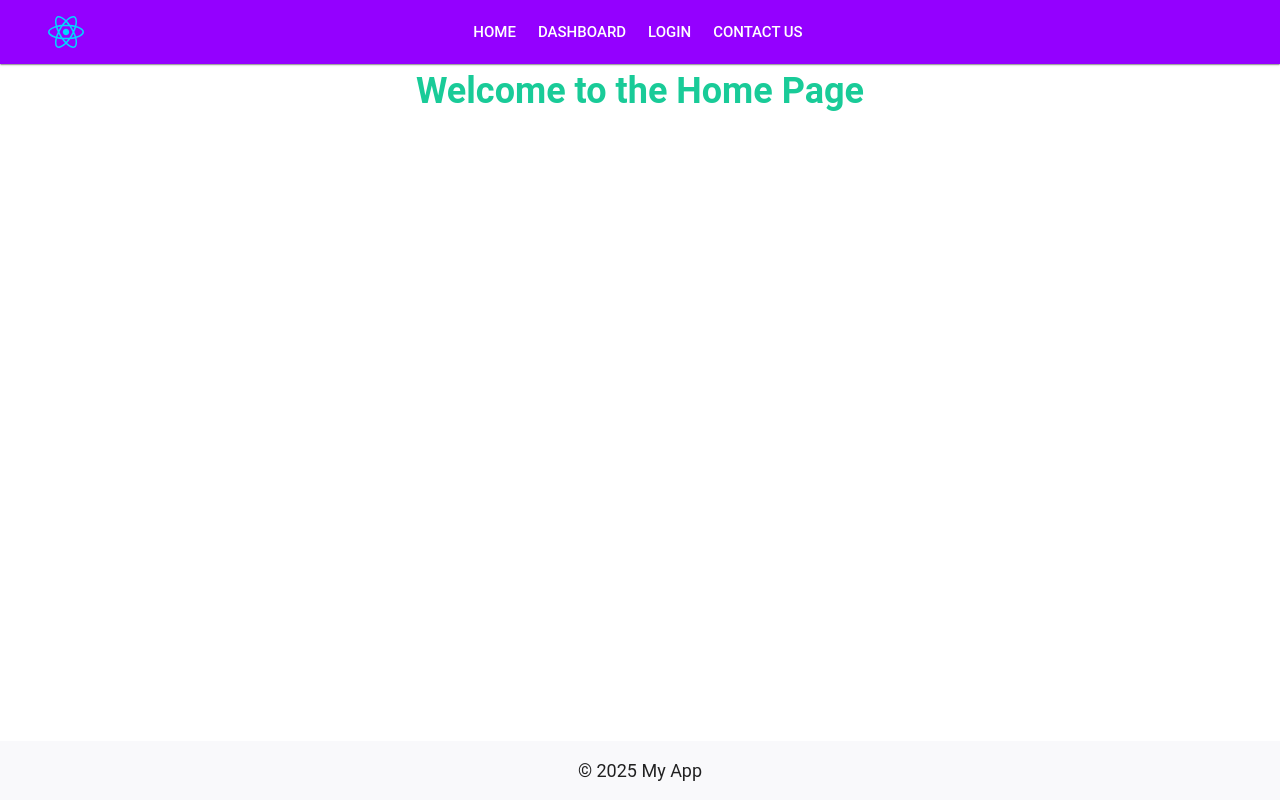
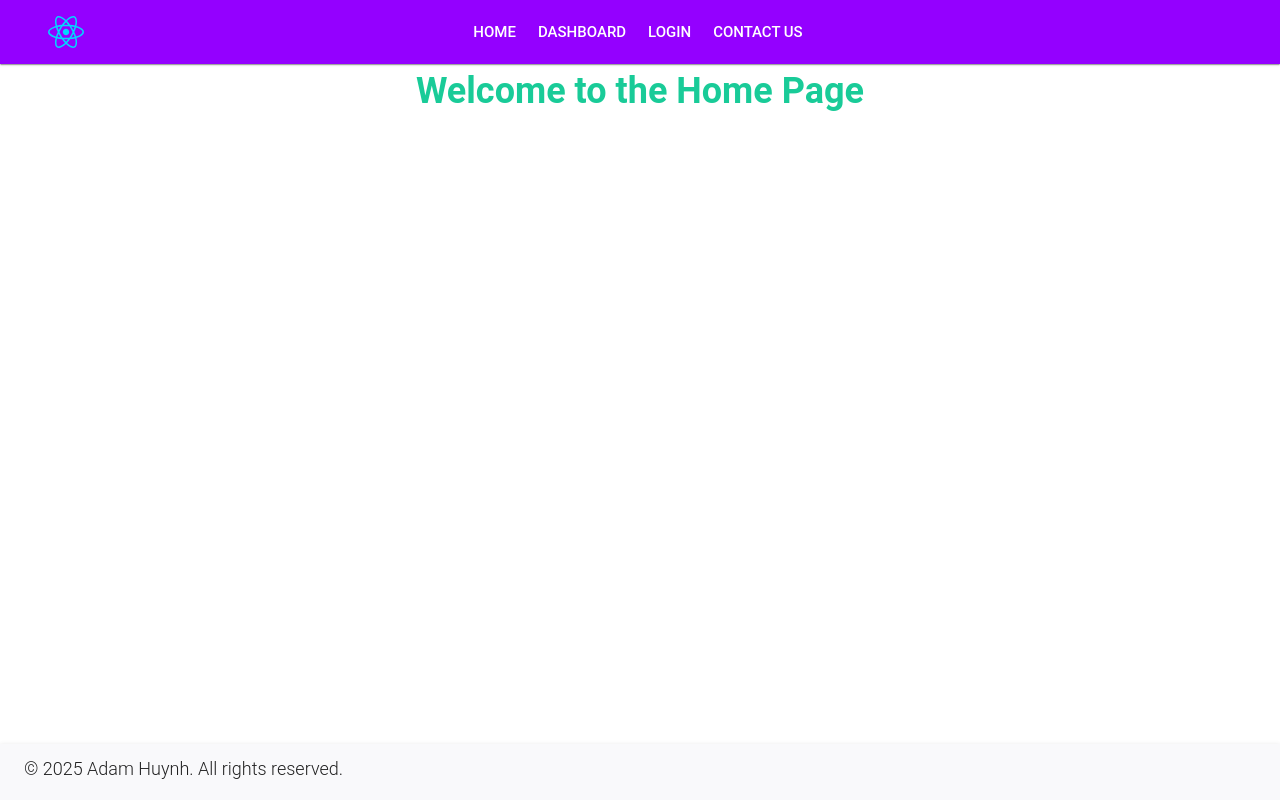
Before and after one commit to daTaHere/portfolio-samples, a React (Vite) app: page / in a window 1280 px wide. Built offline with nearby package versions, Linux system fonts and the light colour scheme; some icons are missing.

Commit message:
refactored footer

```diff
--- a/src/components/Footer.tsx
+++ b/src/components/Footer.tsx
@@ -1,23 +1,41 @@
-import { Box, Container, Typography } from '@mui/material';
+import { Box, Container, IconButton, Typography } from '@mui/material';
+import { footerIcons } from '../config/footerIcons';
 
 function Footer() {
   return (
+    <>
       <Box
-      component="footer"
         sx={{
-        py: 2,
+          display: 'flex',
+          minWidth: '100vw',
           mt: 'auto',
-        textAlign: 'center',
-        minWidth: '100vw',
+          alignItems: 'center',
           bgcolor: 'background.paper',
+          boxShadow: 2,
         }}
       >
-      <Container maxWidth="sm">
-        <Typography variant="body2">
-          © {new Date().getFullYear()} My App
+        <Container
+          maxWidth="xl"
+          sx={{
+            display: 'flex',
+            justifyContent: 'space-between',
+            alignItems: 'center',
+            my: 1,
+          }}
+        >
+          <Typography variant="body2" gutterBottom>
+            © 2025 Adam Huynh. All rights reserved.
           </Typography>
+          <Box>
+            {footerIcons.map(({ icon: Icon, label, url }) => (
+              <IconButton color="inherit" key={label} href={url}>
+                <Icon />
+              </IconButton>
+            ))}
+          </Box>
         </Container>
       </Box>
+    </>
   );
 }
 
--- a/src/components/NavBar.tsx
+++ b/src/components/NavBar.tsx
@@ -35,7 +35,7 @@ export const NavBar: React.FC = () => {
   };
 
   return (
-    <AppBar position="static" color="primary" sx={{ boxShadow: 1 }}>
+    <AppBar position="static" sx={{ boxShadow: 1 }}>
       <Container maxWidth="xl">
         <Toolbar sx={{ justifyContent: 'space-between' }}>
           <Box
--- a/src/components/menus/LoginMenu.tsx
+++ b/src/components/menus/LoginMenu.tsx
@@ -4,7 +4,6 @@ import { useTheme } from '@mui/material/styles';
 import { useAuthContext } from '../../context/AuthContext';
 import { mockAvailableUsers } from '../../data/mockAvailableUsers';
 import LoginIcon from '@mui/icons-material/Login';
-const userOptions = mockAvailableUsers;
 
 export const LoginMenu = () => {
   const [anchorEl, setAnchorEl] = useState<null | HTMLElement>(null);
@@ -60,7 +59,7 @@ export const LoginMenu = () => {
           onClose={handleMenuClose}
           slotProps={{}}
         >
-          {userOptions.map((user) => {
+          {mockAvailableUsers.map((user) => {
             const Icon = user.icon;
             return (
               <MenuItem
--- /dev/null
+++ b/src/config/footerIcons.tsx
@@ -0,0 +1,22 @@
+import GitHubIcon from '@mui/icons-material/GitHub';
+import LinkedInIcon from '@mui/icons-material/LinkedIn';
+import EmailIcon from '@mui/icons-material/Email';
+import type { FooterIcon } from '../types/icons';
+
+export const footerIcons: FooterIcon[] = [
+  {
+    url: 'https://github.com',
+    icon: GitHubIcon,
+    label: 'GitHub', // Accessible label for screen readers
+  },
+  {
+    url: 'https://www.linkedin.com',
+    icon: LinkedInIcon,
+    label: 'LinkedIn',
+  },
+  {
+    url: 'mailto: Your Email hear',
+    icon: EmailIcon,
+    label: 'Email',
+  },
+];
--- a/src/pages/Home.tsx
+++ b/src/pages/Home.tsx
@@ -6,7 +6,6 @@ export default function Home() {
       <Typography variant="h4" color="secondary" sx={{ textAlign: 'center' }}>
         Welcome to the Home Page
       </Typography>
-      {/* <ThemeSelector /> */}
     </Container>
   );
 }
--- a/src/theme/defaultTheme.ts
+++ b/src/theme/defaultTheme.ts
@@ -85,8 +85,8 @@ const typography = {
 
   // Smaller body text - Adjusted for mobile readability
   body2: {
-    fontSize: 'clamp(0.875rem, 2vw + 0.375rem, 1.125rem)', // Scales fluidly between 0.875rem and 1.125rem
-    fontWeight: 400,
+    fontSize: 'clamp(0.875rem, 1vw + 0.375rem, 1.125rem)', // Scales fluidly between 0.875rem and 1.125rem
+    fontWeight: 300,
     lineHeight: 1.5,
   },
 
--- /dev/null
+++ b/src/types/icons.ts
@@ -0,0 +1,5 @@
+export interface FooterIcon {
+  url: string;
+  icon: React.ElementType;
+  label: string;
+}
```
Lines whose indentation alone changed are shown as unchanged.
